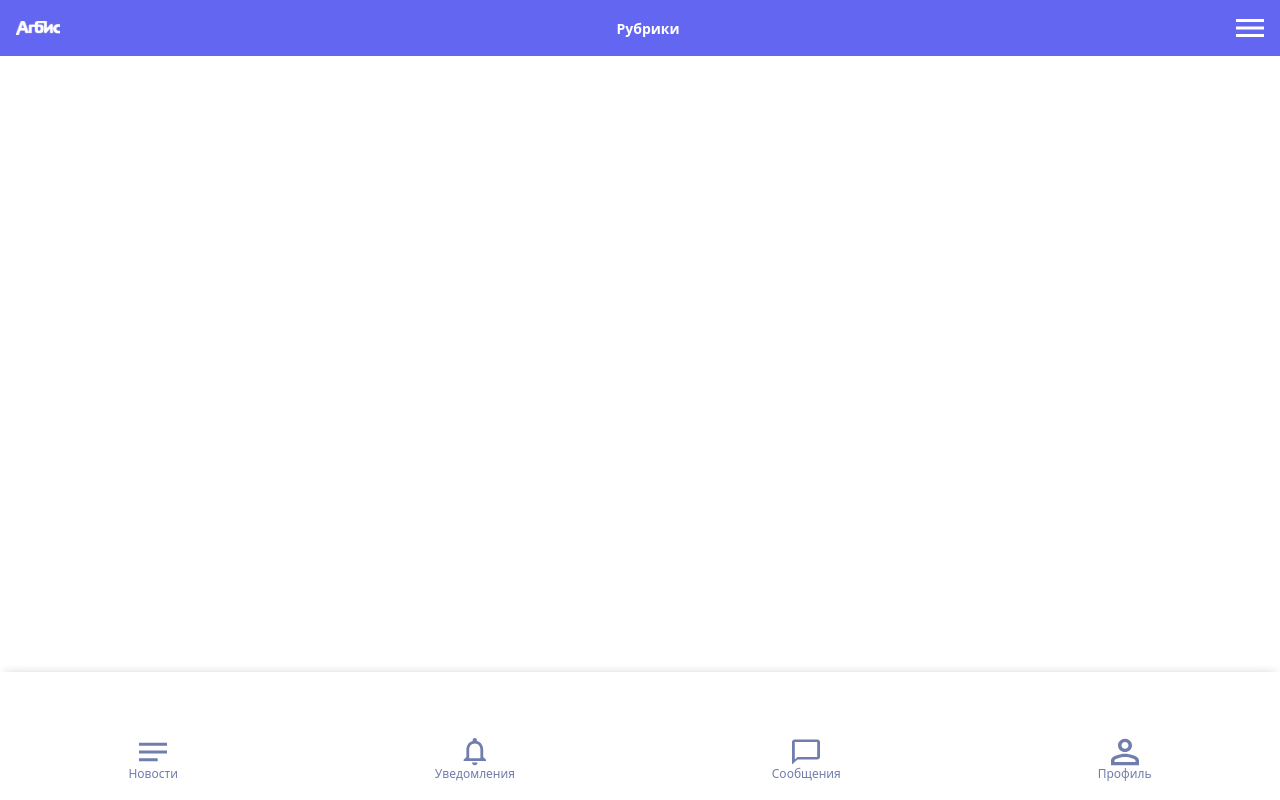
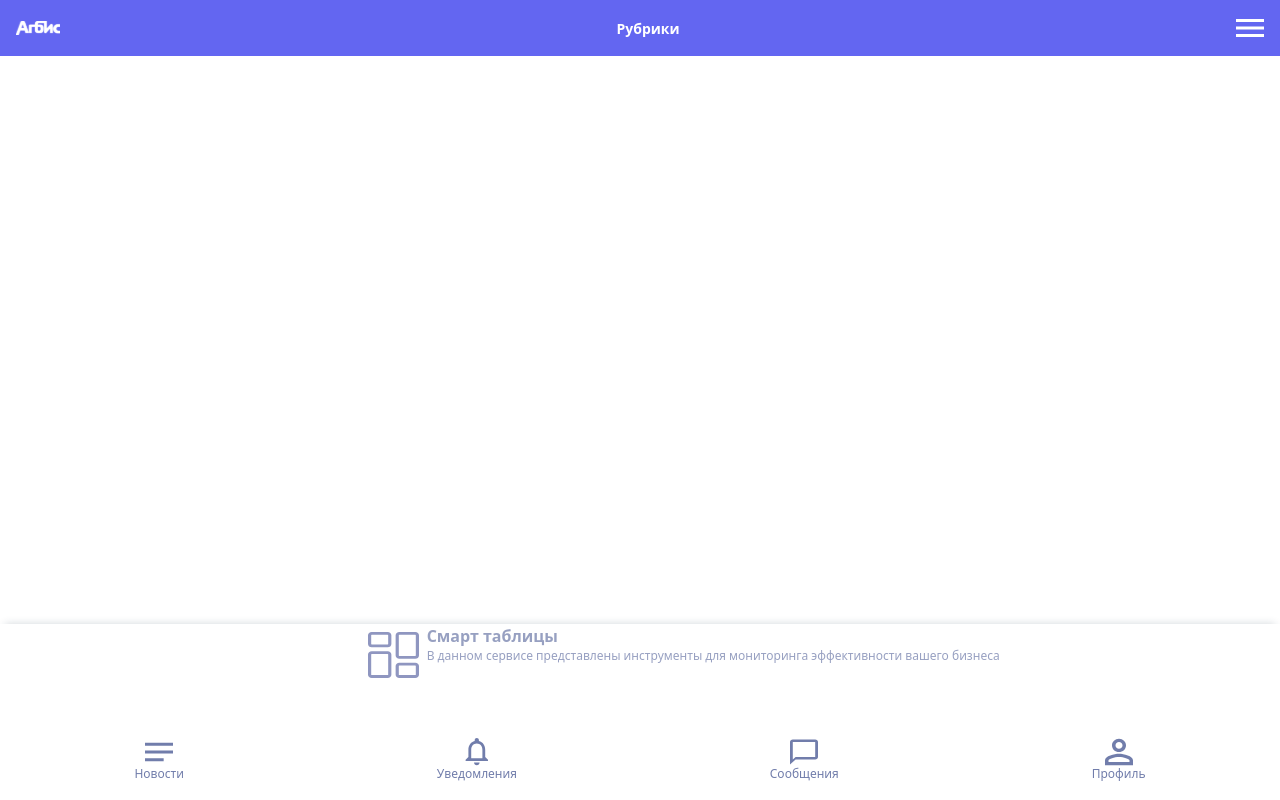
Before and after one commit to ArtyomBagautdinov/agbis-test, a Vue app: page /posts in a window 1280 px wide. Built offline with nearby package versions, Linux system fonts and the light colour scheme.

Commit message:
продолжение работы над вторым заданием

```diff
--- a/src/assets/tailwind.css
+++ b/src/assets/tailwind.css
@@ -25,7 +25,11 @@
 }
 
 .tab-bar-color {
-    color: #717DAB;
+    color: #717dab;
+}
+
+.swipe-bar-color {
+    color: #717dabbb;
 }
 
 .slider-item-img {
--- a/src/views/Posts.vue
+++ b/src/views/Posts.vue
@@ -12,9 +12,18 @@
             </div>
         </div>
         <div>
-            <div @touchstart="handleEventStart" @touchend="handleEventEnd" class="w-full z-10 bg-white shadow-navbar fixed bottom-0 transition-all duration-500" :class="{'h-32': !isOpen, 'h-4/5': isOpen}">
+            <div @touchstart="handleEventStart" @touchend="handleEventEnd" class="w-full z-10 bg-white shadow-navbar fixed bottom-0 transition-all duration-500" :class="{'h-44': !isOpen, 'h-4/5': isOpen}">
+                <div class="flex flex-row justify-center items-start transition-all duration-100" :class="{'opacity-0': isOpen}">
+                    <div class="w-1/3 p-2 flex flex-row justify-end items-center">
+                        <img src="@/assets/images/tables.svg" alt="">
+                    </div>
+                    <div class="flex flex-col w-2/3">
+                        <span class="font-bold swipe-bar-color">Смарт таблицы</span>
+                        <span class="font-medium swipe-bar-color text-xs">В данном сервисе представлены инструменты для мониторинга эффективности вашего бизнеса</span>
+                    </div>
+                </div>
             </div>
-            <div  class="w-full z-20 fixed bottom-0 h-20 bg-white  text-black flex flex-row justify-around items-center">
+            <div class="w-full z-20 fixed bottom-0 h-20 bg-white  text-black flex flex-row justify-around items-center px-2">
                 <div v-for="val in tabBarItems" :key="val.id" class="flex flex-col items-center justify-center cursor-pointer">
                     <img class="h-7 w-7 " :src="val.img" :alt="val.name">
                     <span class="text-xs tab-bar-color font-medium">{{val.name}}</span>
```
